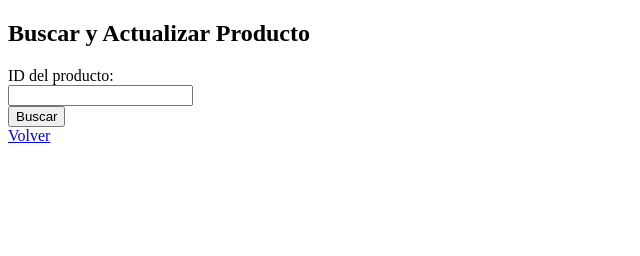
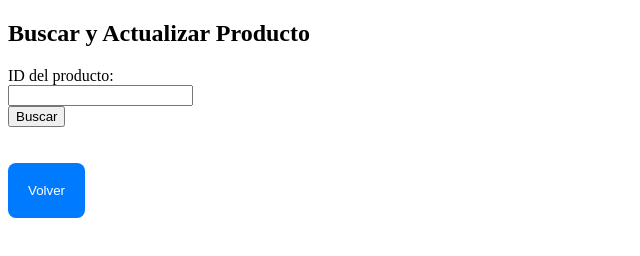
Before and after one commit to Johanna-of/MI_PROYECTO_API_REST, a website: page public/actualizarProducto.html in a window 1280 px wide. Shown: the whole page, without its empty margins (0-640 px from the left). Drawn offline with Linux system fonts and the light colour scheme.

Commit message:
actualizacion botones

```diff
--- a/public/actualizarProducto.html
+++ b/public/actualizarProducto.html
@@ -26,13 +26,13 @@
         <textarea id="descripcion" name="descripcion" disabled></textarea><br><br>
 
         <label for="precio">Nuevo Precio:</label><br>
-        <input type="number" step="0.01" id="precio" name="precio" required><br><br>
+        <input type="number" step="0.01" id="precio" name="precio" required><br>
 
         <button type="button" onclick="actualizarProducto()">Actualizar</button>
 
     </form>
 </div>
-<script src="../controllers/actualizarProducto.js"></script>
-<a href="../menu.html" button type="button">Volver</a>
+<script src="../controllers/actualizarProducto.js"></script><br></br>
+<button type="button" style="background-color: #007bff; color: white; border:black; padding: 20px 20px; border-radius: 8px; cursor: pointer;" onclick="window.location.href='../menu.html'">Volver</button>
 </body>
 </html>
```
Also changed, not shown: public/eliminar.html (+2 -1 lines), public/registrarProducto.html (+2 -1 lines).
